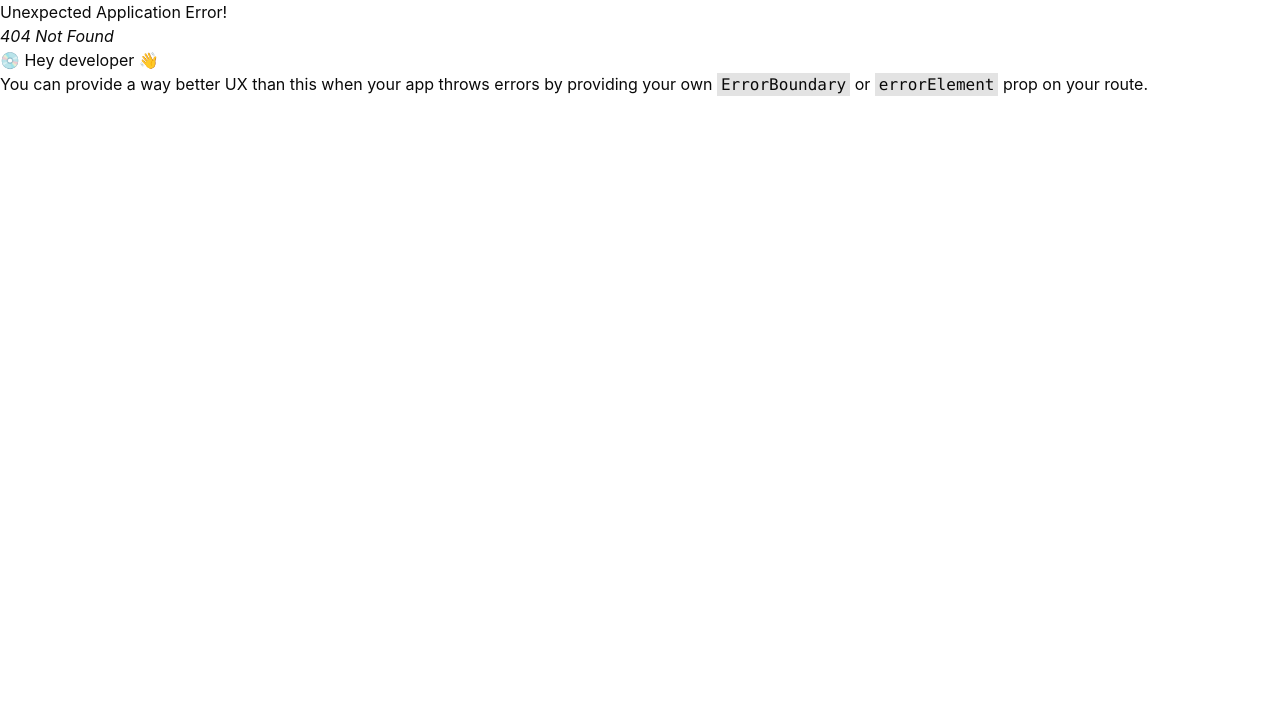
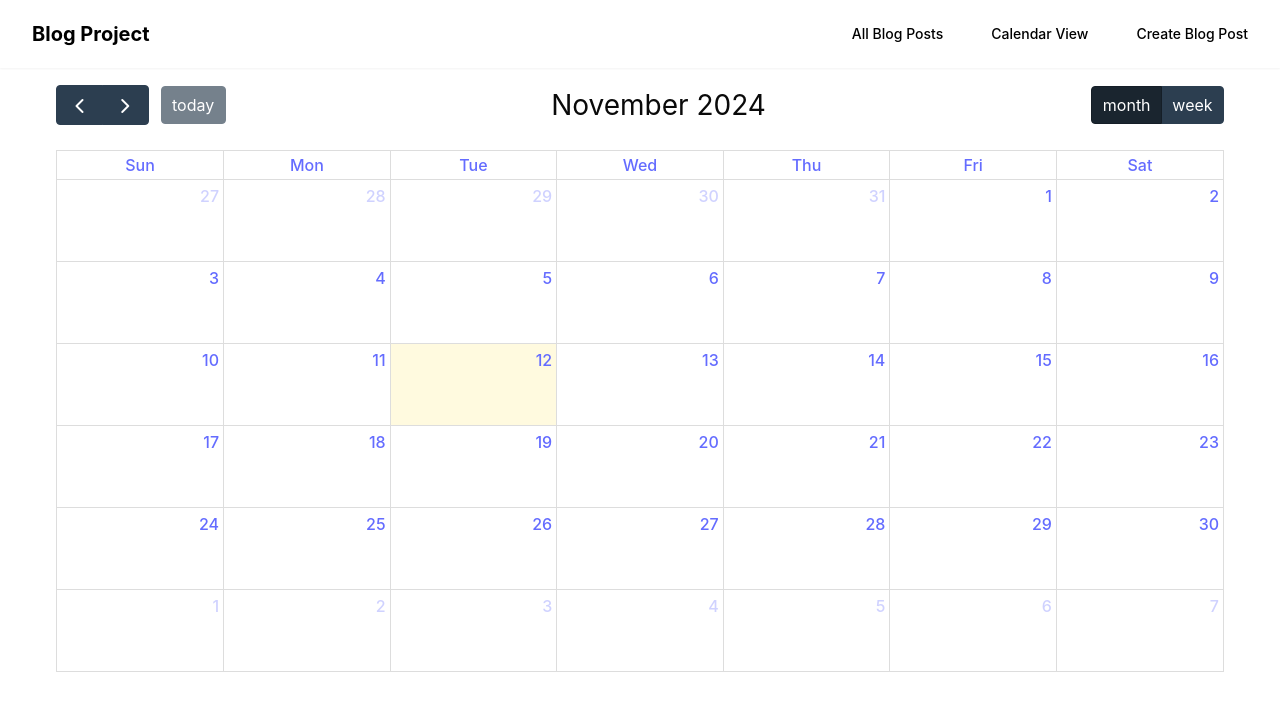
Before and after one commit to ryan-crabbe/Blog-Application-Take-Home, a React (Vite) app in the folder frontend/: page /calendar in a window 1280 px wide. Before the commit this address had no page. Shown: the top 710 px of the page. Built offline with nearby package versions, Linux system fonts and the light colour scheme; no server answers.

Commit message:
Added calendar view feature

```diff
--- a/frontend/package.json
+++ b/frontend/package.json
@@ -10,6 +10,9 @@
     "preview": "vite preview"
   },
   "dependencies": {
+    "@fullcalendar/core": "^6.1.15",
+    "@fullcalendar/daygrid": "^6.1.15",
+    "@fullcalendar/react": "^6.1.15",
     "@hookform/resolvers": "^3.9.1",
     "@radix-ui/react-label": "^2.1.0",
     "@radix-ui/react-slot": "^1.1.0",
--- /dev/null
+++ b/frontend/src/components/CalendarView.tsx
@@ -0,0 +1,70 @@
+import { useEffect, useState } from "react";
+import FullCalendar from "@fullcalendar/react";
+import dayGridPlugin from "@fullcalendar/daygrid";
+import { fetchBlogs, type BlogPost } from "@/services/blogService";
+import { useNavigate } from "react-router-dom";
+import { EventInput } from "@fullcalendar/core/index.js";
+
+interface CalendarEvent extends EventInput {
+  id: string;
+  title: string;
+  start: string;
+  url?: string;
+}
+
+export function CalendarView() {
+  const [events, setEvents] = useState<CalendarEvent[]>([]);
+  const [isLoading, setIsLoading] = useState(true);
+  const navigate = useNavigate();
+
+  const transformBlogsToEvents = (blogs: BlogPost[]): CalendarEvent[] => {
+    return blogs.map((blog) => ({
+      id: blog.id.toString(),
+      title: blog.title,
+      start: blog.created_at,
+      url: `/blogs/${blog.id}`,
+    }));
+  };
+
+  useEffect(() => {
+    const loadBlogEvents = async () => {
+      try {
+        const response = await fetchBlogs(1, 100); // Get more posts for calendar
+        const calendarEvents = transformBlogsToEvents(response.blog_posts);
+        setEvents(calendarEvents);
+      } catch (error) {
+        console.error("Error loading blog events:", error);
+      } finally {
+        setIsLoading(false);
+      }
+    };
+
+    loadBlogEvents();
+  }, []);
+
+  if (isLoading) {
+    return <div className="text-center py-8">Loading...</div>;
+  }
+
+  return (
+    <div className="p-4 max-w-[1200px] mx-auto">
+      <FullCalendar
+        plugins={[dayGridPlugin]}
+        initialView="dayGridMonth"
+        events={events}
+        eventClick={(info) => {
+          info.jsEvent.preventDefault();
+          if (info.event.url) {
+            navigate(info.event.url);
+          }
+        }}
+        height="auto"
+        headerToolbar={{
+          left: "prev,next today",
+          center: "title",
+          right: "dayGridMonth,dayGridWeek",
+        }}
+      />
+    </div>
+  );
+}
--- a/frontend/src/components/Header.tsx
+++ b/frontend/src/components/Header.tsx
@@ -16,6 +16,11 @@ export function Header() {
           </Link>
         </Button>
         <Button variant="ghost" className="text-sm text-black" asChild>
+          <Link to="/calendar" className="text-sm text-black">
+            Calendar View
+          </Link>
+        </Button>
+        <Button variant="ghost" className="text-sm text-black" asChild>
           <Link to="/create" className="text-sm text-black">
             Create Blog Post
           </Link>
--- a/frontend/src/main.tsx
+++ b/frontend/src/main.tsx
@@ -6,6 +6,7 @@ import { createBrowserRouter, RouterProvider } from "react-router-dom";
 import Blogs from "./pages/blogs.tsx";
 import CreateBlogPost from "./pages/CreateBlogPost.tsx";
 import BlogPostPage from "./pages/BlogPostPage.tsx";
+import CalendarPage from "./pages/CalendarPage.tsx";
 
 const router = createBrowserRouter([
   {
@@ -24,6 +25,10 @@ const router = createBrowserRouter([
     path: "/blogs/:id",
     element: <BlogPostPage />,
   },
+  {
+    path: "/calendar",
+    element: <CalendarPage />,
+  },
 ]);
 
 createRoot(document.getElementById("root")!).render(
--- /dev/null
+++ b/frontend/src/pages/CalendarPage.tsx
@@ -0,0 +1,11 @@
+import { CalendarView } from "@/components/CalendarView";
+import { Header } from "@/components/Header";
+
+export default function CalendarPage() {
+  return (
+    <div className="flex flex-col min-h-screen bg-background">
+      <Header />
+      <CalendarView />
+    </div>
+  );
+}
```
Also changed, not shown: 1 other file (tests, documents, lock files or other folders).
